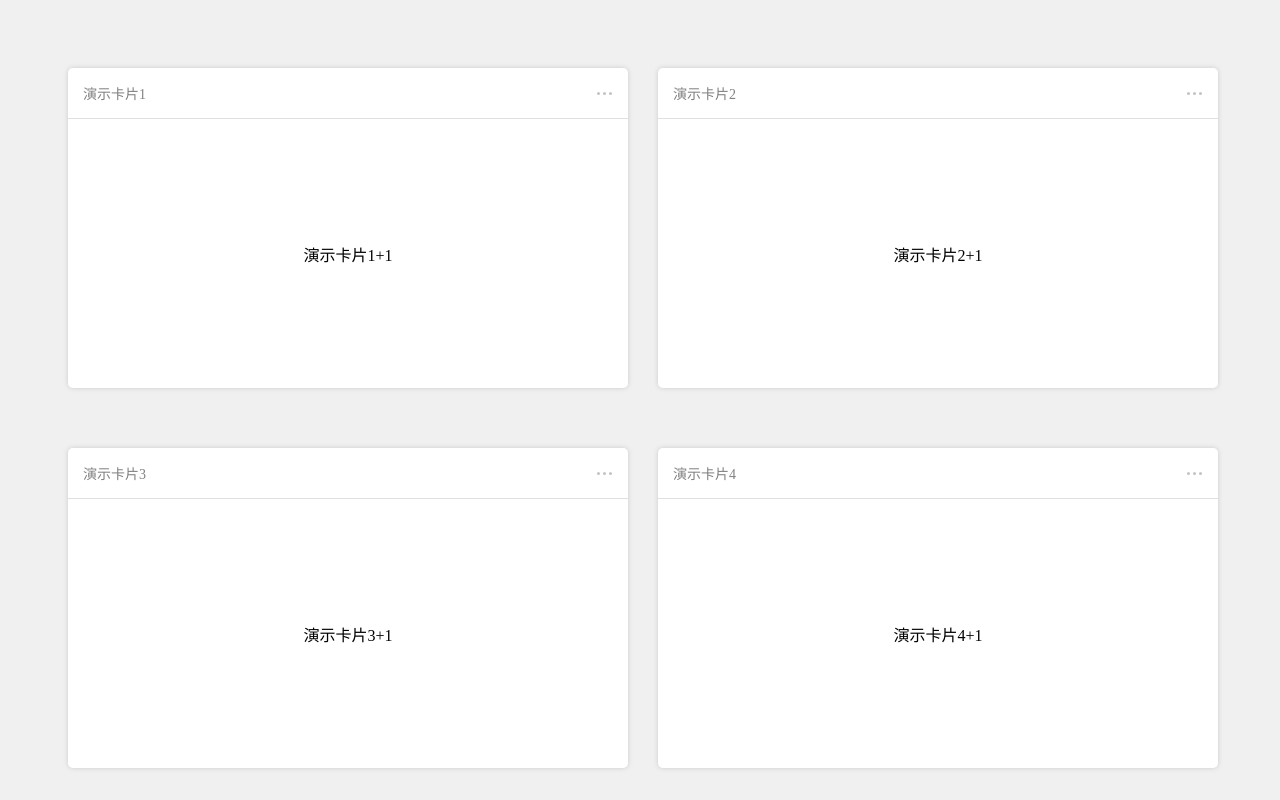
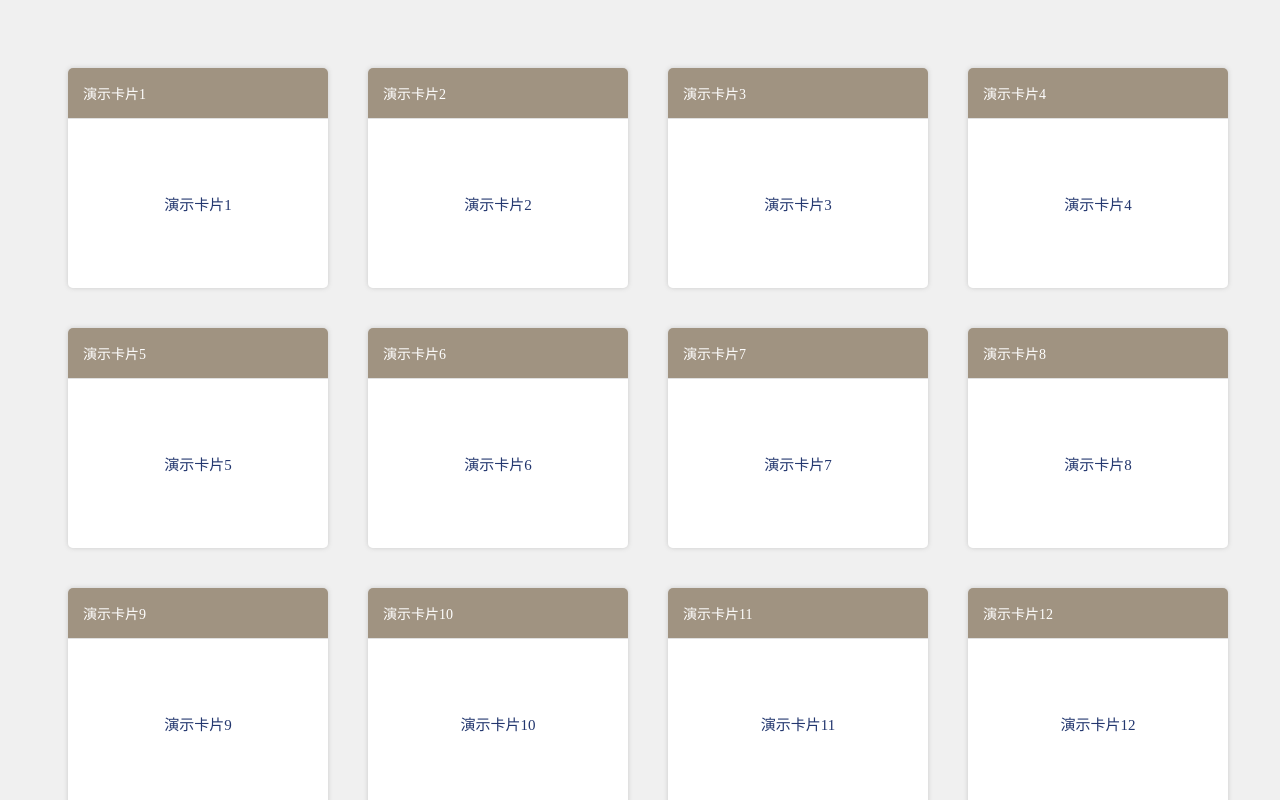
Before and after one commit to dwanda/dragComponent, a Vue app: page / in a window 1280 px wide. Shown: the top 800 px of the page. Built offline with nearby package versions, Linux system fonts and the light colour scheme.

Commit message:
rewrite detect calculation

```diff
--- a/examples/App.vue
+++ b/examples/App.vue
@@ -5,8 +5,8 @@
 </template>
 
 <script>
-import example from './components/example1.vue'
-// import example from './components/example2.vue'
+// import example from './components/example1.vue'
+import example from './components/example2.vue'
 
 export default {
   name: 'app',
--- a/examples/components/example1.vue
+++ b/examples/components/example1.vue
@@ -58,7 +58,7 @@ export default {
   },
   methods:{
     finishDrag(old,newVal,item){
-      console.log(old,newVal,item)
+      // console.log(old,newVal,item)
     }
   },
   mounted(){
--- a/examples/components/example2.vue
+++ b/examples/components/example2.vue
@@ -2,11 +2,11 @@
   <div class="main">
     <cardDragger
       :data="componentData"
-      :colNum="3"
-      :cardOutsideWidth="400"
-      :cardInsideWidth="360"
-      :cardOutsideHeight="300"
-      :cardInsideHeight="240"
+      :colNum="4"
+      :cardOutsideWidth="300"
+      :cardInsideWidth="260"
+      :cardOutsideHeight="260"
+      :cardInsideHeight="220"
       @startDrag="startDrag"
       @swicthPosition="swicthPosition"
       @finishDrag="finishDrag"
--- a/package.json
+++ b/package.json
@@ -1,6 +1,6 @@
 {
   "name": "carddragger",
-  "version": "0.2.7",
+  "version": "0.2.8",
   "private": false,
   "description": "基于vue的卡片拖拽排列组件",
   "main": "lib/carddragger.umd.min.js",
--- a/packages/card-dragger/src/card-dragger.vue
+++ b/packages/card-dragger/src/card-dragger.vue
@@ -100,7 +100,6 @@ export default {
   },
   data: () => ({
     animationState:true,
-    selectDom: "",
     selectMenuData: null,
     mousedownTimer: null
   }),
@@ -112,7 +111,7 @@ export default {
       //若触发了点击事件，则返回一个暴露出一个方法
       this.$emit('startDrag',event,selectId)
 
-      let that = this;
+      const that = this;
       let DectetTimer = null;
 
       let originTop = document.body.scrollTop === 0 ? document.documentElement.scrollTop : document.body.scrollTop;
@@ -134,10 +133,11 @@ export default {
       // 记录交换位置的号码
       let OldPositon = null;
       let NewPositon = null;
+      // 选中的卡片的dom
+      const selectDom = document.getElementById(selectId);
 
       OriginMousePosition.x = event.screenX;
       OriginMousePosition.y = event.screenY;
-      this.selectDom = document.getElementById(selectId);
       this.selectMenuData = this.data.find(item => {
         return item.id === selectId;
       });
@@ -145,11 +145,11 @@ export default {
       //选中之后，先将原来的进行隐藏，然后创建一个一模一样的显示出来
       this.$set(this.selectMenuData, "selectState", true);
 
-      OriginObjPosition.left = parseInt(
-        this.selectDom.style.left.slice(0, this.selectDom.style.left.length - 2)
+      moveLeft = OriginObjPosition.left = parseInt(
+        selectDom.style.left.slice(0, selectDom.style.left.length - 2)
       );
-      OriginObjPosition.top = parseInt(
-        this.selectDom.style.top.slice(0, this.selectDom.style.top.length - 2)
+      moveTop = OriginObjPosition.top = parseInt(
+        selectDom.style.top.slice(0, selectDom.style.top.length - 2)
       );
 
       this.$nextTick(() => {
@@ -157,12 +157,12 @@ export default {
         if(moveBoxDom){
           moveBoxDom.style.left = OriginObjPosition.left + "px";
           moveBoxDom.style.top = OriginObjPosition.top + "px";
+
+          document.addEventListener("mousemove", mouseMoveListener);
+          document.addEventListener("mouseup", mouseUpListener);
+          document.addEventListener("scroll", mouseScroll);
         }
       });
-
-      document.addEventListener("mousemove", mouseMoveListener);
-      document.addEventListener("mouseup", mouseUpListener);
-      document.addEventListener("scroll", mouseScroll);
 
       function throttle (func, delay) {
         return function() {
@@ -185,36 +185,28 @@ export default {
         throttle(throttleDetect,100)(moveTop + (scrolTop - originTop),moveLeft)
       }
 
-      function throttleDetect(moveItemTop, moveItemLeft){
-        for (let item of that.data) {
-          if (item.id != that.selectMenuData.id) {
-            positionDetect(item,that.selectMenuData,moveItemTop,moveItemLeft)
-          }
-        }
+      function mouseScroll(event) {
+        scrolTop =
+          document.body.scrollTop === 0
+            ? document.documentElement.scrollTop
+            : document.body.scrollTop;
+
+        document.querySelector(".d_moveBox").style.top = moveTop + scrolTop - originTop + "px";
       }
 
-      function positionDetect(newItem, originItem, moveItemTop, moveItemLeft) {
-        let itemTop = that.computeTop(newItem.positionNum);
-        let itemleft = that.computeLeft(newItem.positionNum);
+      function throttleDetect(moveItemTop, moveItemLeft){
+        console.log(moveItemTop,moveItemLeft)
+        //测试直接计算位置交换
+        const newWidthNum = parseInt(((moveItemLeft - ( that.cardOutsideWidth - that.cardInsideWidth)/2)/that.cardOutsideWidth).toFixed())
+        const newHeightNum = parseInt(((moveItemTop - ( that.cardOutsideHeight - that.cardInsideHeight)/2)/that.cardOutsideHeight).toFixed())
+        const newPositionNum = (newWidthNum+1) + newHeightNum * that.colNum
 
-        //从左右进行位置检测
-        if (moveItemTop > itemTop - that.detectDistance && moveItemTop < itemTop + that.detectDistance) {
-          if (
-            (moveItemLeft > itemleft && moveItemLeft < itemleft + that.cardOutsideWidth / 2) ||
-            (moveItemLeft + that.cardOutsideWidth > itemleft + that.cardOutsideWidth / 2 &&
-              moveItemLeft + that.cardOutsideWidth < itemleft + that.cardOutsideWidth)
-          ) {
-            swicthPosition(newItem, originItem);
-          }
-        }
-        //从上下进行位置检测
-        else if (moveItemLeft >= itemleft - that.detectDistance && moveItemLeft <= itemleft + that.detectDistance) {
-          if (
-            (moveItemTop + that.cardOutsideHeight > itemTop + that.cardOutsideHeight / 2
-             && moveItemTop + that.cardOutsideHeight < itemTop + that.cardOutsideHeight) ||
-            (moveItemTop > itemTop && moveItemTop < itemTop + that.cardOutsideHeight / 2)
-          ) {
-            swicthPosition(newItem, originItem);
+        if(newPositionNum>0 && newPositionNum!==that.selectMenuData.positionNum){
+          let newItem = that.data.find(item=>{
+            return item.positionNum === newPositionNum
+          })
+          if( newItem ){
+            swicthPosition(newItem, that.selectMenuData);
           }
         }
       }
@@ -288,15 +280,6 @@ export default {
         document.removeEventListener("mouseup", mouseUpListener);
         document.removeEventListener("scroll", mouseScroll);
       }
-
-      function mouseScroll(event) {
-        scrolTop =
-          document.body.scrollTop === 0
-            ? document.documentElement.scrollTop
-            : document.body.scrollTop;
-
-        document.querySelector(".d_moveBox").style.top = moveTop + scrolTop - originTop + "px";
-      }
     },
     computeLeft(num) {
       return (num-1) % this.colNum * this.cardOutsideWidth;
@@ -343,6 +326,8 @@ export default {
   padding: 0px 15px;
 }
 .d_moveBox {
+  top:20px;
+  left: 20px;
   z-index: 300;
   transition: none;
 }
```
